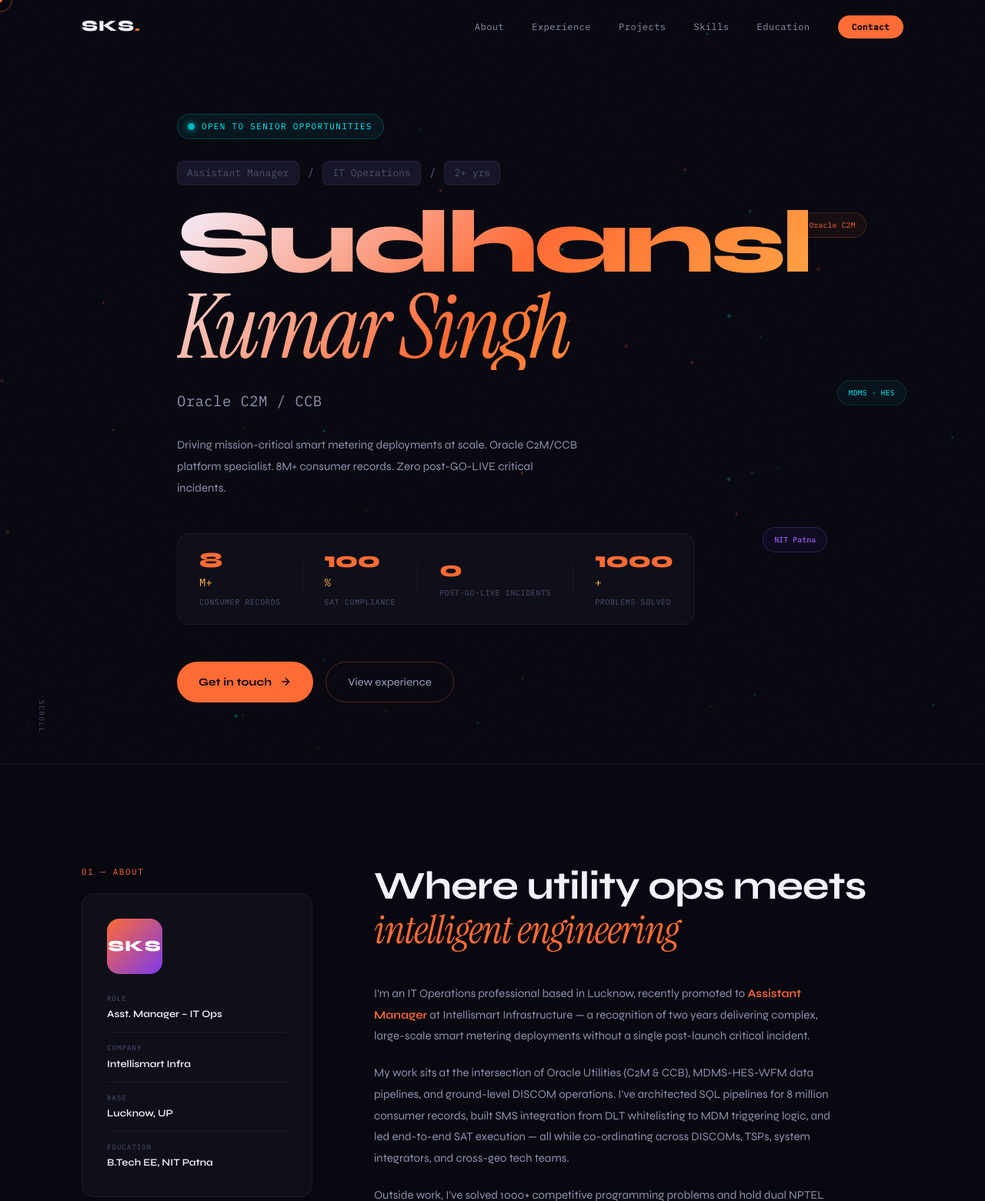
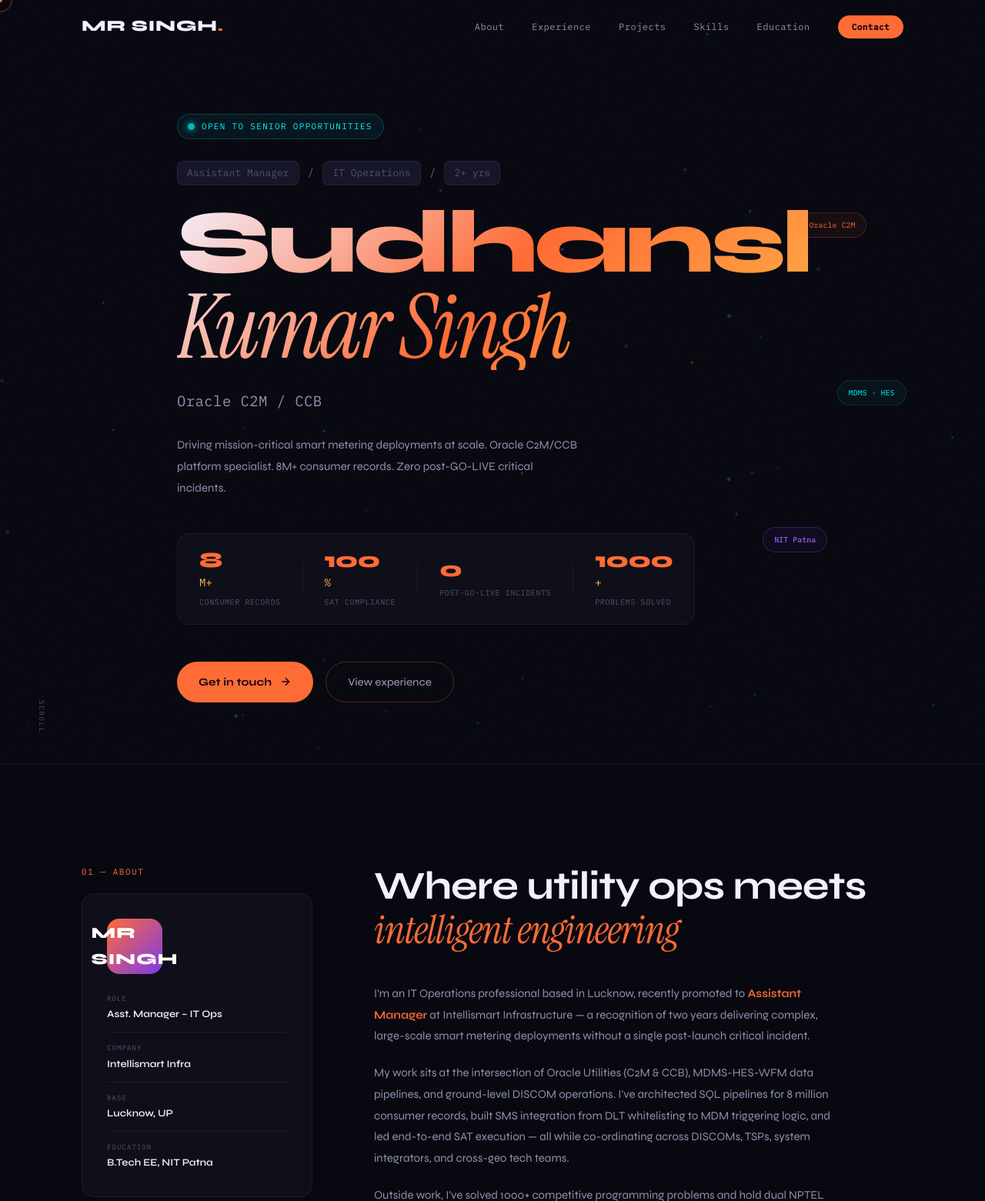
Before and after one commit to sususing/sudhanshu-portfolio, a plain HTML site: page index.html in a window 1280 px wide. Shown: the top 1561 px of the page at 77% size. Drawn offline with Linux system fonts and the light colour scheme.

```diff
--- a/index.html
+++ b/index.html
@@ -18,7 +18,7 @@
   <!-- NAV -->
   <nav id="navbar">
     <div class="nav-inner">
-      <a href="#hero" class="nav-logo">SKS<span class="dot">.</span></a>
+      <a href="#hero" class="nav-logo">MR SINGH<span class="dot">.</span></a>
       <ul class="nav-links">
         <li><a href="#about">About</a></li>
         <li><a href="#experience">Experience</a></li>
@@ -115,7 +115,7 @@
         <span class="section-label">01 — About</span>
         <div class="about-card">
           <div class="about-card-inner">
-            <div class="about-avatar">SKS</div>
+            <div class="about-avatar">MR<br/>SINGH</div>
             <div class="about-quick">
               <div class="quick-row"><span class="q-key">Role</span><span class="q-val">Asst. Manager – IT Ops</span></div>
               <div class="quick-row"><span class="q-key">Company</span><span class="q-val">Intellismart Infra</span></div>
```
